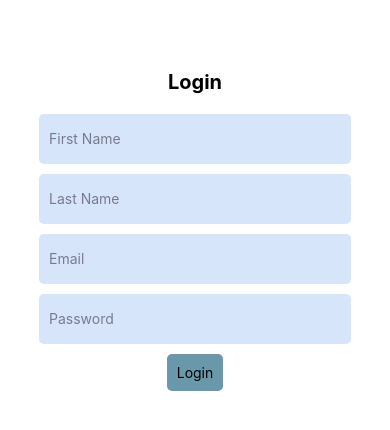
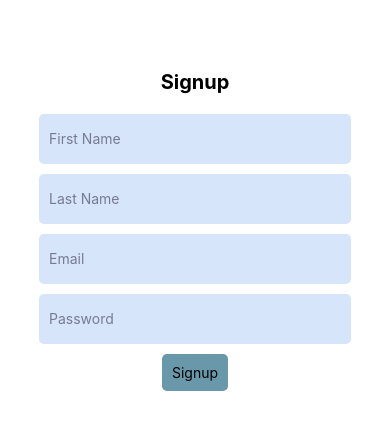
Before and after one commit to e-rojas/expense-mng-application, a React Native app: screen /Login in a window 390 px wide. Shown: the part 224-654 px from the top of the page. Built offline with nearby package versions, Linux system fonts and the light colour scheme.

Commit message:
title update

```diff
--- a/Screens/Login.tsx
+++ b/Screens/Login.tsx
@@ -12,7 +12,7 @@ const Login = (props: Props) => {
   }>({ email: "", password: "", firstName: "", lastName: "" });
   return (
     <View style={styles.container}>
-      <Text style={styles.title}>Login</Text>
+      <Text style={styles.title}>Signup</Text>
       <TextInput
         style={styles.textInput}
         placeholder="First Name"
@@ -55,7 +55,7 @@ const Login = (props: Props) => {
         secureTextEntry={true}
       />
       <TouchableOpacity style={styles.button} onPress={()=>{}}>
-        <Text >Login</Text>
+        <Text >Signup</Text>
       </TouchableOpacity>
     </View>
   );
```
